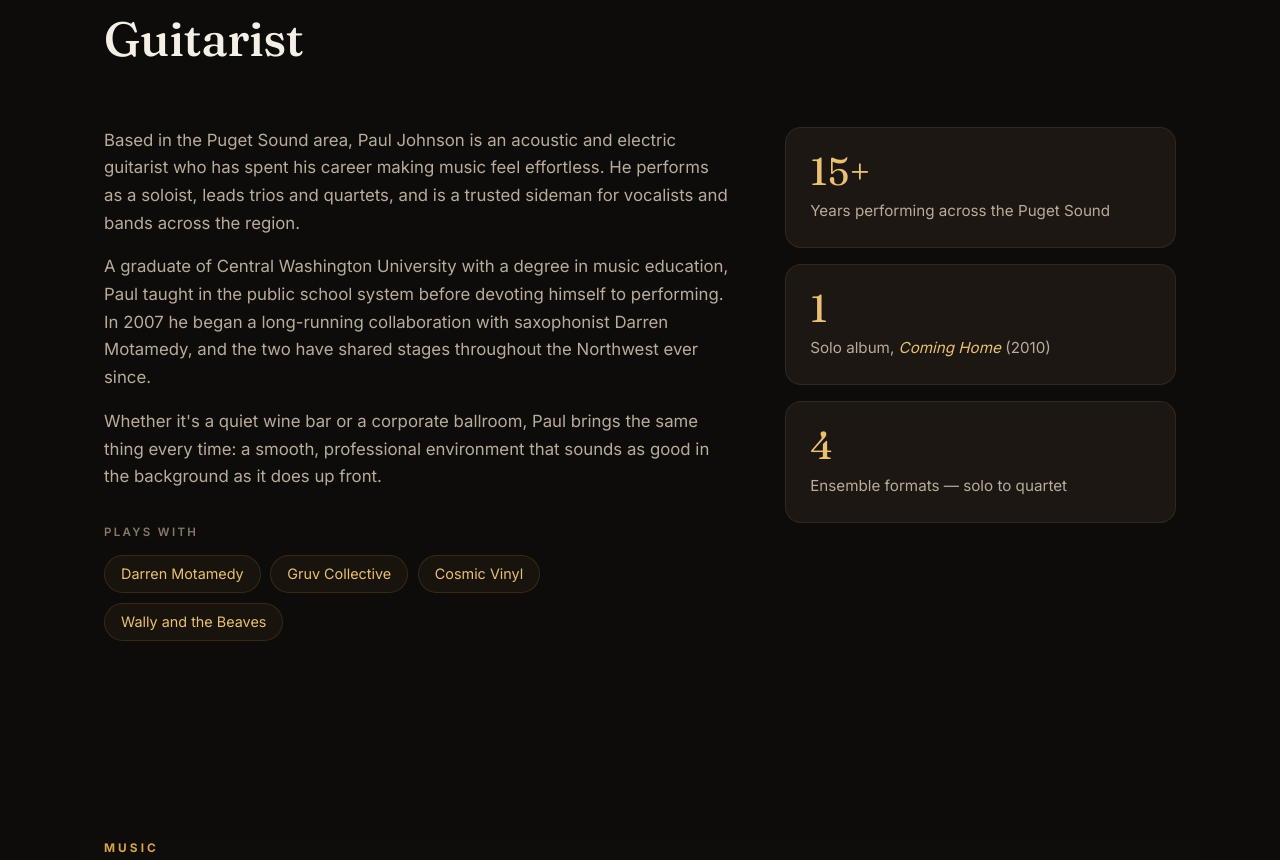
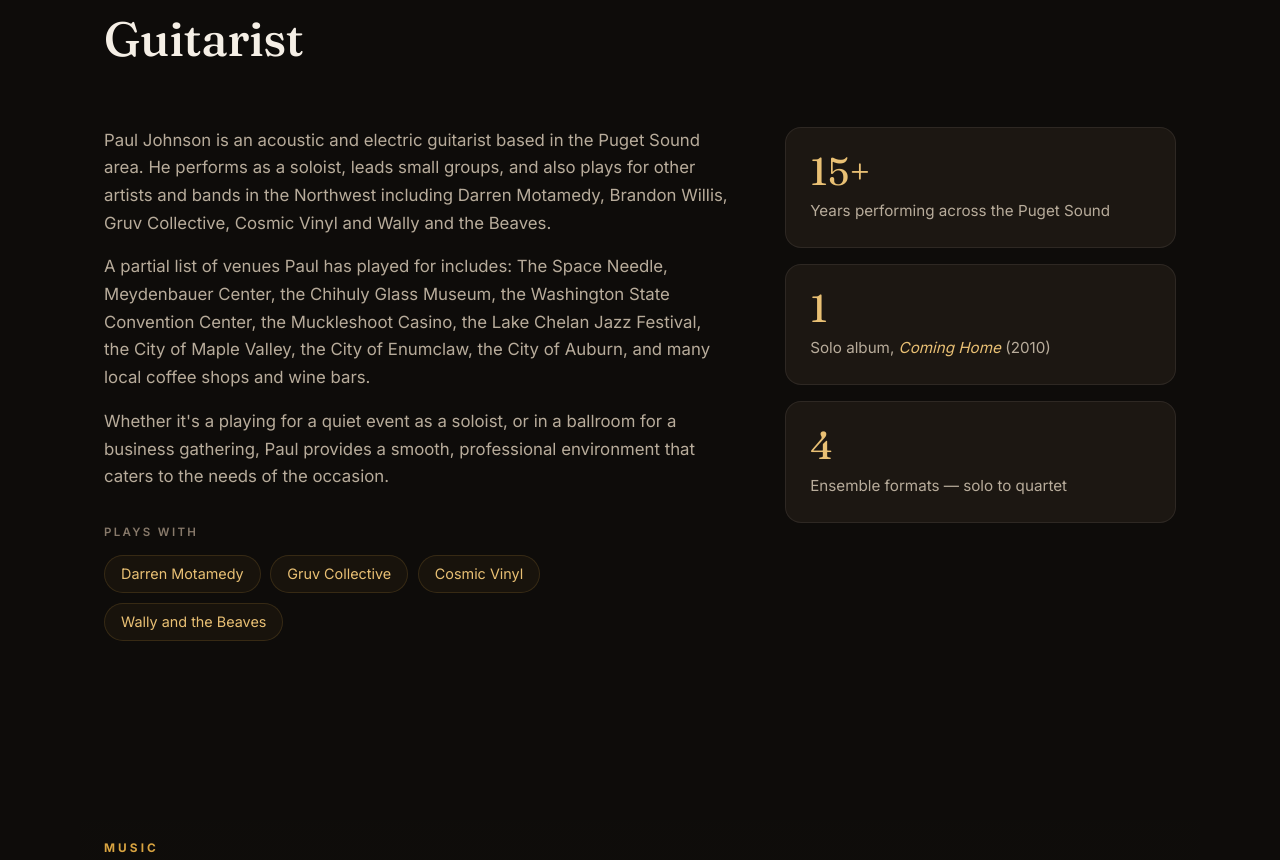
Before and after one commit to gtrpaulj-creator/paul-website, a React (Vite) app: page / in a window 1280 px wide. Shown: the part 1000-1860 px from the top of the page. Built offline with nearby package versions, Linux system fonts and the light colour scheme.

Commit message:
Update About.jsx
Rewrote the "about" section

```diff
--- a/src/components/About.jsx
+++ b/src/components/About.jsx
@@ -11,22 +11,24 @@ export default function About() {
       <div className="about__grid">
         <div className="about__body">
           <p>
-            Based in the Puget Sound area, Paul Johnson is an acoustic and
-            electric guitarist who has spent his career making music feel
-            effortless. He performs as a soloist, leads trios and quartets, and
-            is a trusted sideman for vocalists and bands across the region.
+            Paul Johnson is an acoustic and electric guitarist based in the
+            Puget Sound area. He performs as a soloist, leads small groups,
+            and also plays for other artists and bands in the Northwest including
+            Darren Motamedy, Brandon Willis, Gruv Collective, Cosmic Vinyl and
+            Wally and the Beaves.
           </p>
           <p>
-            A graduate of Central Washington University with a degree in music
-            education, Paul taught in the public school system before devoting
-            himself to performing. In 2007 he began a long-running collaboration
-            with saxophonist Darren Motamedy, and the two have shared stages
-            throughout the Northwest ever since.
+            A partial list of venues Paul has played for includes:
+            The Space Needle, Meydenbauer Center, the Chihuly Glass Museum,
+            the Washington State Convention Center, the Muckleshoot Casino,
+            the Lake Chelan Jazz Festival, the City of Maple Valley,
+            the City of Enumclaw, the City of Auburn, and many local coffee shops
+            and wine bars.
           </p>
           <p>
-            Whether it's a quiet wine bar or a corporate ballroom, Paul brings
-            the same thing every time: a smooth, professional environment that
-            sounds as good in the background as it does up front.
+            Whether it's a playing for a quiet event as a soloist, or in a ballroom
+            for a business gathering, Paul provides a smooth, professional environment
+            that caters to the needs of the occasion.
           </p>
 
           <div className="about__bands">
```
